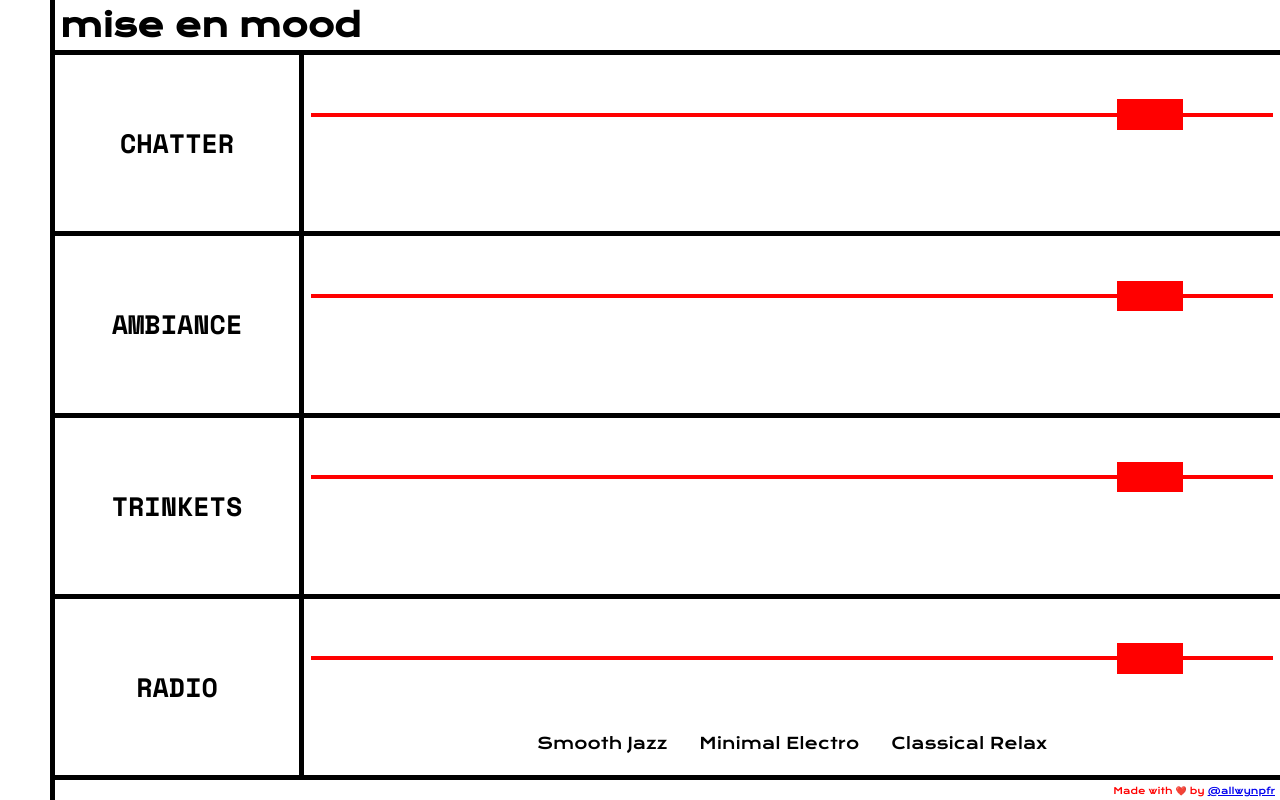
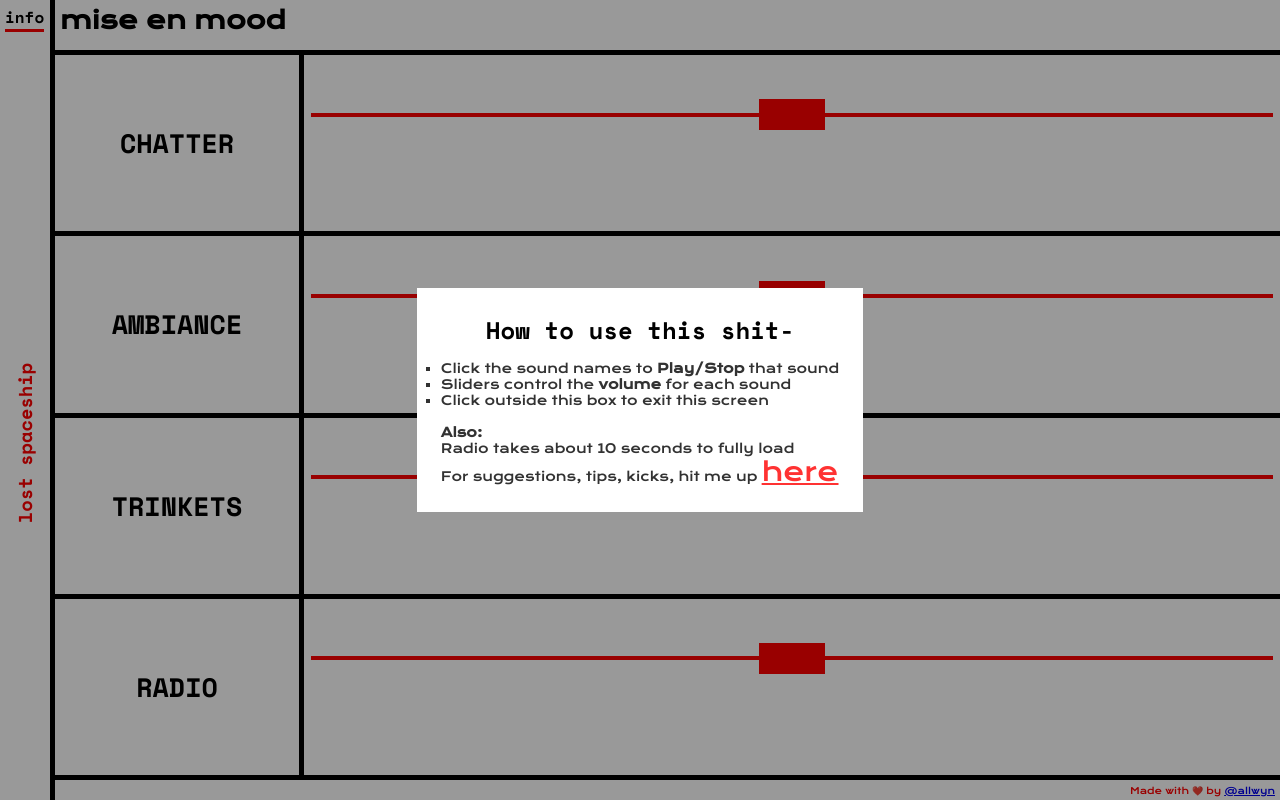
Before and after one commit to allwynfernandes/miseenmood, a plain HTML site: page index.html in a window 1280 px wide. Drawn offline with nearby package versions, Linux system fonts and the light colour scheme.

Commit message:
added info modal and side title successfully

```diff
--- a/app.js
+++ b/app.js
@@ -27,26 +27,35 @@ radioList = {
 // Initiation of sounds
 
 const chatter = new Howl({
-    src: ['data/sounds/space/chatter-russian.mp3'],
+    src: ['content/sounds/space/chatter-russian.mp3'],
     html5: true,
     loop: true,
-    volume: 0.9
+    volume: 0.5
 });
 
 
 
 const ambiance = new Howl({
-    src: ['data/sounds/space/ambient-electro.mp3'],
+    src: ['content/sounds/space/ambient-electro.mp3'],
     html5: true,
     loop: true,
-    volume: 0.9
+    volume: 0.5
 })
+
+
+const trinkets = new Howl({
+    src: ['content/sounds/space/ventilation.mp3'],
+    html5: true,
+    loop: true,
+    volume: 0.5
+})
+
 
 const radio = new Howl({
     src: ['http://aliendreams.ddns.net:8000/music'],
     html5: true,
-    loop: true,
-    volume: 0.9,
+    loop: false,
+    volume: 0.5
 })
 
 
@@ -69,6 +78,8 @@ function togglePlayStop(sound, button, volbtn) {
 };
 
 
+// Play Button and Volume control
+
 let btnSndChatter = document.getElementById("btn-snd-chatter");
 btnSndChatter.addEventListener("click", () => {togglePlayStop(chatter, btnSndChatter, 'vol-chatter')});
 
@@ -76,6 +87,11 @@ btnSndChatter.addEventListener("click", () => {togglePlayStop(chatter, btnSndCha
 
 let btnSndAmbiance = document.getElementById("btn-snd-ambiance");
 btnSndAmbiance.addEventListener("click", () => {togglePlayStop(ambiance, btnSndAmbiance, 'vol-ambiance')});
+
+
+
+let btnSndTrinkets = document.getElementById("btn-snd-trinkets");
+btnSndTrinkets.addEventListener("click", () => {togglePlayStop(trinkets, btnSndTrinkets, 'vol-trinkets')});
 
 
 
@@ -90,64 +106,17 @@ btnSndRadio.addEventListener("click", () => {togglePlayStop(radio, btnSndRadio,
 
 
 
+// Modal Script
 
 
+const openModal = document.getElementById('btn_open_modal');
+const modal_container = document.getElementById('modal_container');
+
+openModal.addEventListener('click', () => {modal_container.style.visibility = 'visible'});
 
 
-
-
-/*
-
-OLD Code below
-
-*/
-
-
-
-
-// const ambiance = new Howl({
-//     src: ['data/sounds/space/ambient-electro.mp3'],
-//     html5: true,
-//     loop: true,
-//     volume: 0.9
-// });
-
-
-
-
-
-// const sound = document.querySelector(".sound-item");
-
-// const btn_chatter = document.getElementById("btn-snd-chatter");
-
-// btn_chatter.addEventListener('click', function(btn_chatter){
-//     btn_chatter.target.classList.toggle('playing')
-//     chatter.play()
-// });
-
-
-// sound.addEventListener('click',  () => {
-//     if (event.target.classList.contains('sound-item')){
-//         let soundToPlay = event.target.dataset.sound;
-//         console.log(soundToPlay)
-//     }
-// })
-
-
-
-
-
-
-// updateVolume = function(sound, value) {
-    //     console.log('before update volume:', sound.volume());
-    //     sound.volume(value);
-    //     console.log('after update volume:', sound.volume());
-// }
-
-
-// function initplayer(){
-    // chatter.volume(chatterVol)
-    // }
-
-    // window.addEventListener("load", initplayer)
-    // updateVolume(chatter, chatterVol);
+window.onclick = function(event) {
+    if (event.target == modal_container) {
+      modal_container.style.visibility = "hidden";
+    }
+}
--- a/index.html
+++ b/index.html
@@ -17,29 +17,33 @@
     <main>
 
     <div class="container">
+        <div class="sideTitleBox">
+            <span id="btn_open_modal">info</span>
+            <h3>lost spaceship</h3>
+        </div>
         <div class="navhead">
+            <span class="infobox">InfoBox</span>
             <header><h1>mise en mood</h1></header>
         </div>
-        <div class="sideTitle"><span> </span></div>
             <div class="sound-item" data-sound="chatter" id="btn-snd-chatter" ><span>CHATTER</span></div>
             <div class="sound-control">
                 <input type="range" id="vol-chatter" name="vol-chatter" class="styled-slider"
-                min="0" max="100" value="90" step="10">
+                min="0" max="100" value="50" step="10">
             </div>
             <div class="sound-item" data-sound="ambiance" id="btn-snd-ambiance"><span>AMBIANCE</span></div>
             <div class="sound-control">
                 <input type="range" id="vol-ambiance" name="vol-ambiance" class="styled-slider"
-                min="0" max="100" value="90" step="10">
+                min="0" max="100" value="50" step="10">
             </div>
             <div class="sound-item" data-sound="trinkets" id="btn-snd-trinkets"><span>TRINKETS</span></div>
             <div class="sound-control">
                 <input type="range" id="vol-trinkets" name="vol-trinkets" class="styled-slider"
-                min="0" max="100" value="90" step="10">
+                min="0" max="100" value="50" step="10">
             </div>
             <div class="sound-item" data-sound="radio" id="btn-snd-radio"><span">RADIO</span></div>
             <div class="sound-control mini-menu">
                 <input type="range" id="vol-radio" name="vol-radio" class="styled-slider"
-                min="0" max="100" value="90" step="5">
+                min="0" max="100" value="50" step="5">
                 <ul>
                     <li>Smooth Jazz</li>
                     <li>Minimal Electro</li>
@@ -49,11 +53,32 @@
             </div>
 
             <div class="footer">
-                <span>Made with ❤️ by <a href="https://twitter.com/@allwynpfr", target="_blank">@allwynpfr</a></span>
+                <span>Made with ❤️ by <a href="https://t.me/wynio", target="_blank">@allwyn</a></span>
             </div>
 
     </div>
+
+    <div class="modal-container" id="modal_container">
+        <div class="modal">
+            <h2>How to use this shit-</h2>
+            <ul>
+                <li>Click the sound names to <strong>Play/Stop</strong> that sound</li>
+                <li>Sliders control the <strong>volume</strong> for each sound</li>
+                <li>Click outside this box to exit this screen</li>
+                <br>
+                <p> <strong>Also:</strong><br> Radio takes about 10 seconds to fully load</p>
+                <p>For suggestions, tips, kicks, hit me up <a href="https://t.me/wynio" target="_blank">here</a></p>
+            </ul>
+        </div>
+    </div>
+
+
+
+
+
+
+
+
 </main>
-
 </body>
 </html>
--- a/style.css
+++ b/style.css
@@ -51,11 +51,36 @@ h3 {
     font-size: 1em;
     grid-column-start: 2;
     grid-column-end: 4;
-    text-align: left;
+    display: flex;
+    flex-direction: column;
+    justify-content: space-between;
+
 }
 
-.info {
+.navhead header h1 {
+  flex: 1;
+  color: black;
+  font-size: 1.5em;
+}
+
+
+.infobox {
+  display: none;
+  flex: 2;
   color: green;
+
+}
+
+
+/* Info Button */
+
+.sideTitleBox span {
+  font-family: 'Space Mono', monospace;
+  border-radius: 0px;
+  border-bottom: solid 0.2em red;
+  color: black;
+  text-align: right;
+
   /* someinfo */
 
 }
@@ -70,15 +95,20 @@ h3 {
     text-align: right;
 }
 
-.sideTitle {
+.sideTitleBox {
     grid-row-start: 1;
     grid-row-end: 7;
 }
 
-.sideTitle h3 {
+.sideTitleBox h3 {
     /* writing-mode: vertical-rl; */
+    display: block;
+    width: 190px;
+    margin-left: -75px;
+    margin-top: 50vh;
     text-orientation:upright;
-    padding:50vmin 0;
+    /* padding: 50vh 0; */
+
     text-align: center;
     color:red;
     transform: rotate(-90deg);
@@ -137,8 +167,9 @@ ul li:hover {
 }
 
 
-ul {
-  display: flex;
+.mini-menu ul {
+  /* display: flex; */
+  display: none;
   flex-direction: row;
   align-items: center;
   justify-content: center;
@@ -147,8 +178,8 @@ ul {
 
 
 
-ul li {
-  list-style-type: None;
+.mini-menu ul li {
+  list-style-type: none;
   font-size: 1em;
   font-family: 'Krona One', sans-serif;
   padding: 1em;
@@ -395,3 +426,51 @@ body {
 
 }
  */
+
+
+/* Help Modal */
+
+
+.modal-container {
+  position: fixed;
+  top: 0;
+  left: 0;
+  height: 100vh;
+  width: 100vw;
+  background-color: rgba(0,0,0,0.4);
+  display: flex;
+  flex-direction:column;
+  align-items: center;
+  justify-content: center;
+
+
+  visibility: visible;
+}
+
+.modal {
+  background-color: white;
+  /* display: flex; */
+  /* align-items: center; */
+  /* justify-content: center; */
+  padding: 1.5em;
+
+}
+
+.modal h2 {
+  font-family: 'Space Mono', monospace;
+  text-align: center;
+  padding-bottom: .5em;
+}
+
+.modal ul {
+  font-family: 'Krona One', sans-serif;
+  font-size: 0.8em;
+  list-style-type: square;
+  opacity: 0.8;
+
+}
+
+.modal a {
+  color: red;
+  font-size: 2em;
+}
```
Also changed, not shown: oldscript.js (deleted, +0 -71 lines), 6 other files.
